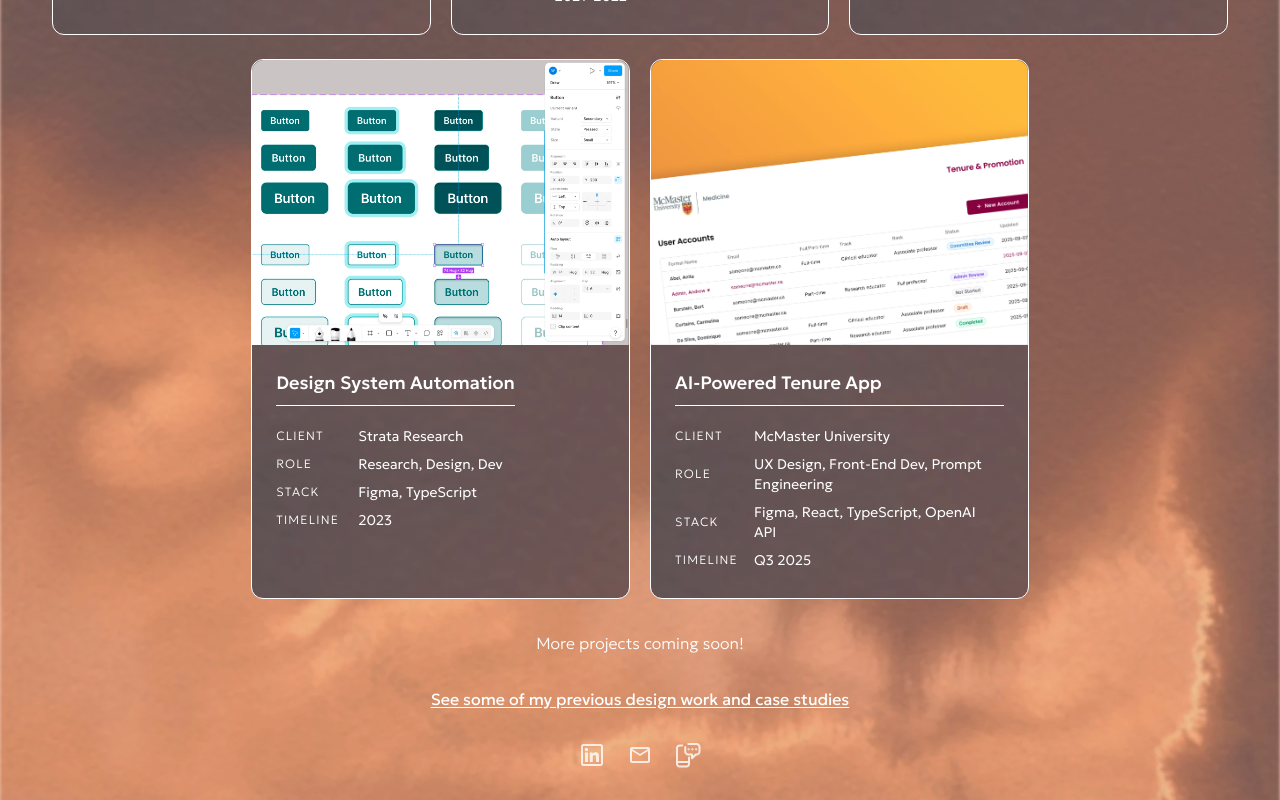
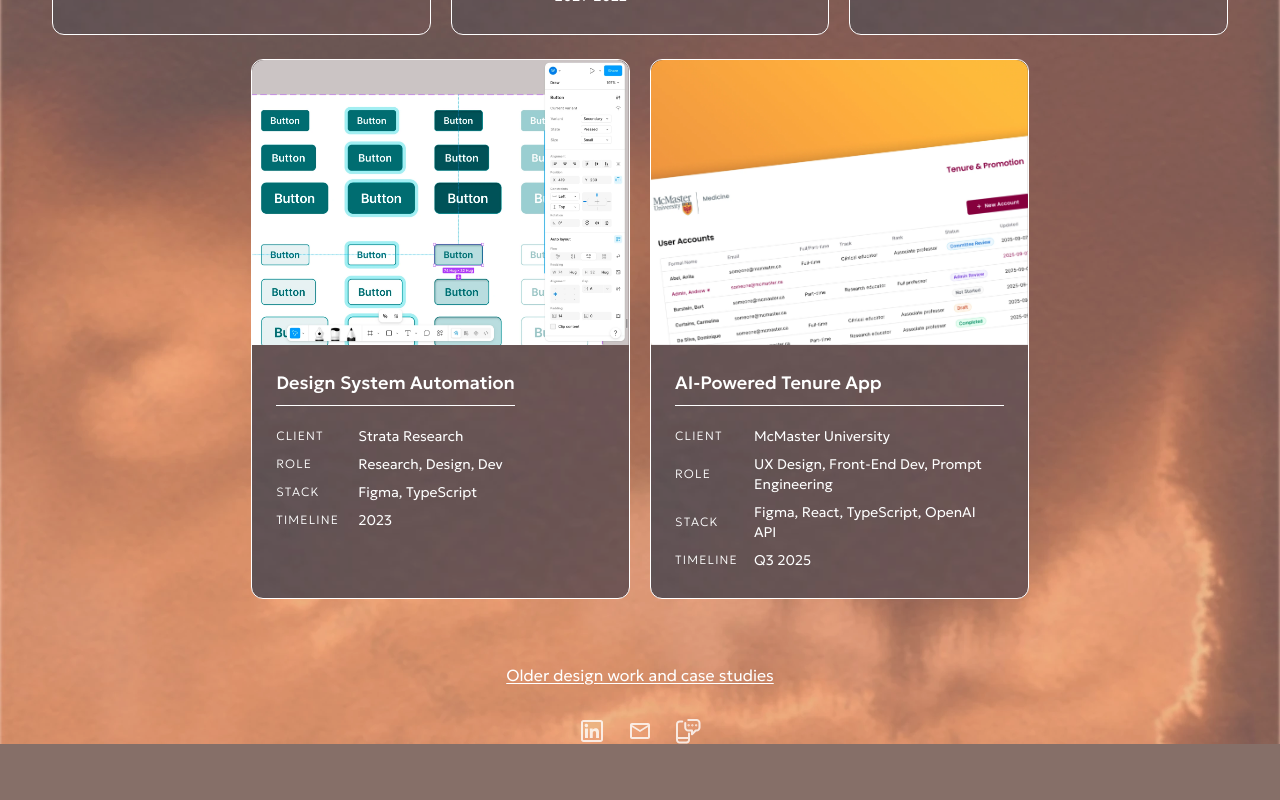
Before and after one commit to MrFussyfont/vite-portfolio, a React (Vite) app: page / in a window 1280 px wide. Shown: the part 938-1738 px from the top of the page. After the commit the page ends 1682 px from the top, so only its background shows below. Built offline with nearby package versions, Linux system fonts and the light colour scheme.

Commit message:
animation and copy change

```diff
--- a/src/App.tsx
+++ b/src/App.tsx
@@ -17,7 +17,7 @@
               UX • Design Systems • Front-End // Kitchener-Waterloo, ON
             </p>
           </div>
-          <div className="mt-10 xl:mt-0 max-w-lg font-lora">
+          <div className="mt-10 xl:mt-0 max-w-lg font-lora animate-[fadeIn_2s]">
             <blockquote className="italic sm:text-lg">
               What sets Wes apart is how completely he owns his work: he is
               thoughtful and detail-oriented, consistently raising the quality
@@ -29,7 +29,7 @@
             <p className="text-right">James Barr | CEO, Strata Research</p>
           </div>
         </div>
-        <div className="flex flex-col gap-y-6 gap-x-5 justify-center xl:flex-row xl:flex-wrap ">
+        <div className="flex flex-col gap-y-6 gap-x-5 justify-center lg:flex-row lg:flex-wrap">
           {projects.map((project) => (
             <ProjectCard
               key={project.key}
@@ -45,15 +45,14 @@
           ))}
         </div>
       </main>
-      <footer className="flex flex-col items-center gap-8 p-8 container m-auto text-center">
-        <p className="font-extralight">More projects coming soon!</p>
+      <footer className="flex flex-col items-center gap-8 pt-16 container m-auto text-center font-light">
         <a
           href="https://wes.reimer-reason.ca"
           target="_blank"
           rel="noreferrer"
           className="underline underline-offset-2 hover:bg-white hover:text-yellow-900 transition-colors"
         >
-          See some of my previous design work and case studies
+          Older design work and case studies
         </a>
         <ContactLinks />
       </footer>
```
